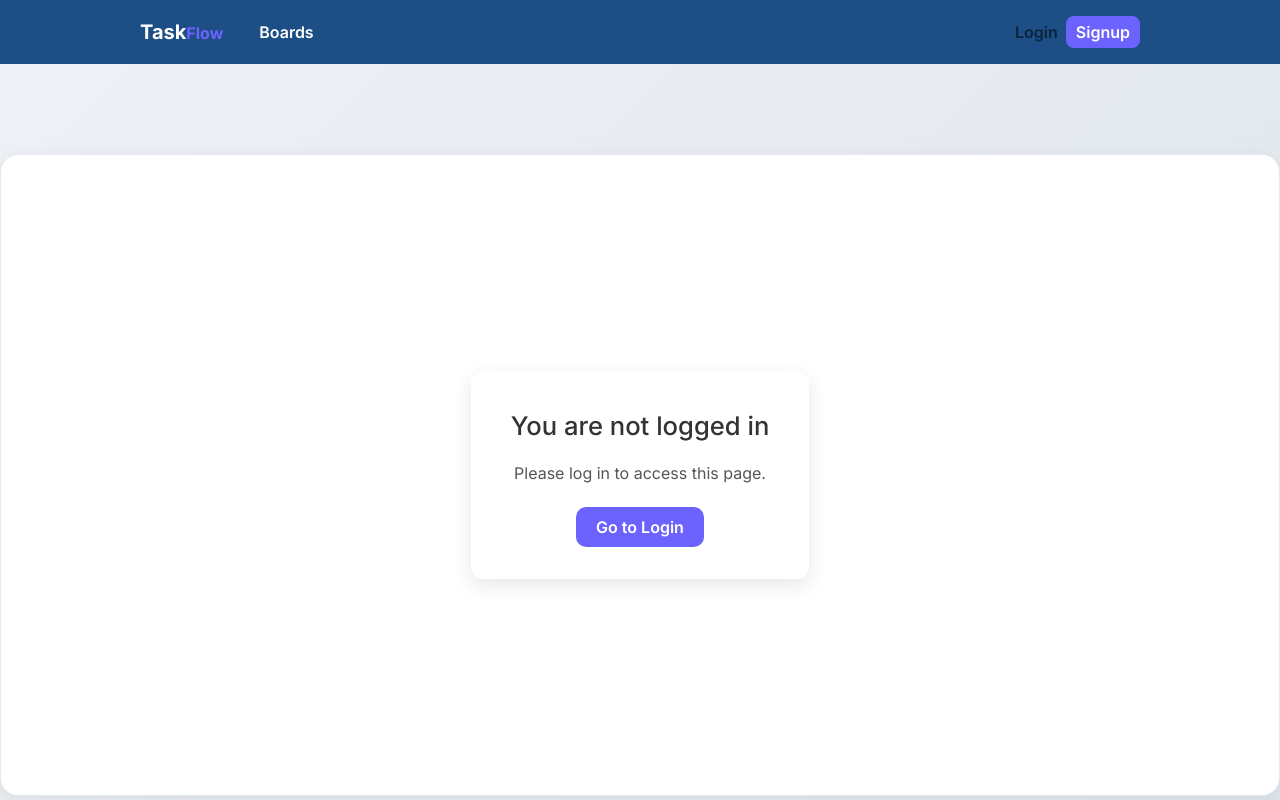
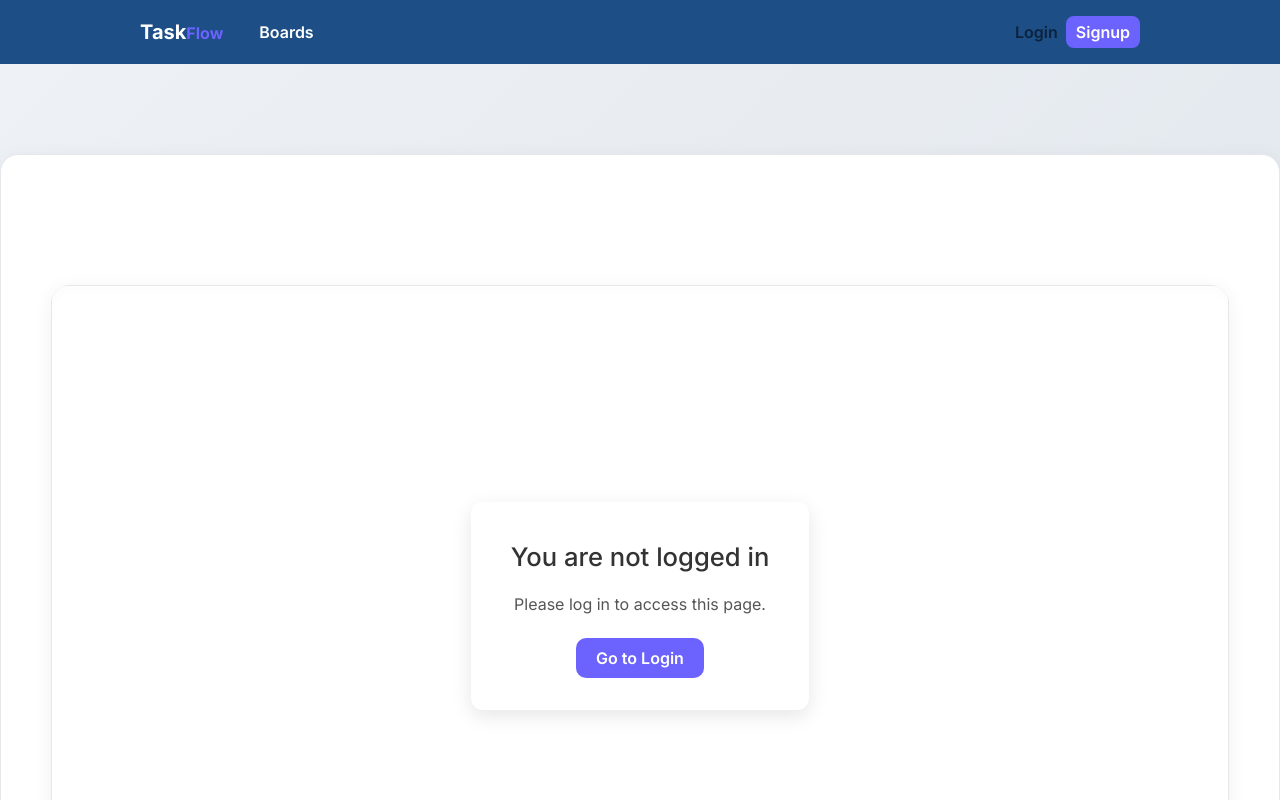
Before and after one commit to deepika5791/task-management-client-app, a React (Vite) app: page /home in a window 1280 px wide. Shown: the top 800 px of the page. Built offline with nearby package versions, Linux system fonts and the light colour scheme.

Commit message:
removed global from frontpage

```diff
--- a/src/App.css
+++ b/src/App.css
@@ -31,15 +31,22 @@ body {
   filter:blur(3px);
   background:red;
 }
-.blur-background {
-  filter: blur(3px);
-  width: 100%;
-  height: 100vh;
-  background: inherit;
-  position: fixed;
-  top: 0;
-  left: 0;
+.blur-effect {
+  position: relative;
+}
+
+.blur-effect::before {
+  content: "";
+  position: absolute;
+  inset: 0;
+  backdrop-filter: blur(6px);
+  -webkit-backdrop-filter: blur(6px);
   z-index: 1;
+}
+
+.blur-effect > * {
+  position: relative;
+  z-index: 2;
 }
 
 .main-container {
--- a/src/App.jsx
+++ b/src/App.jsx
@@ -69,6 +69,7 @@ const App = () => {
             <Route path="/signup" element={<Signup />} />
             <Route path="/login" element={<Login />} />
 
+            {/* -------- UPDATED -------- */}
             <Route
               path="/home"
               element={
@@ -77,21 +78,28 @@ const App = () => {
                     <Home />
                   </div>
                 ) : (
-                  <>
-                    <div className="blur-background"></div>
+                  <div className="content-wrapper blur-effect">
                     <GlobalLoginPage />
-                  </>
+                  </div>
                 )
               }
             />
 
             <Route path="/board/:id" element={<BoardPage />} />
+
+            {/* -------- UPDATED -------- */}
             <Route
               path="/globalLoginPage"
               element={
-                <div className={user ? "content-wrapper" : "wrapper"}>
-                  <GlobalLoginPage />
-                </div>
+                user ? (
+                  <div className="content-wrapper">
+                    <GlobalLoginPage />
+                  </div>
+                ) : (
+                  <div className="content-wrapper blur-effect">
+                    <GlobalLoginPage />
+                  </div>
+                )
               }
             />
           </Routes>
--- a/src/components/globalLoginPage/GlobalLoginPage.css
+++ b/src/components/globalLoginPage/GlobalLoginPage.css
@@ -3,8 +3,6 @@
   display: flex;
   justify-content: center;
   align-items: center;
-  position: relative;
-  z-index: 999;
 }
 
 .not-logged-box {
@@ -13,8 +11,6 @@
   border-radius: 12px;
   text-align: center;
   box-shadow: 0 6px 20px rgba(0, 0, 0, 0.1);
-  position: relative;
-  z-index: 999;
 }
 
 .not-logged-box h2 {
```
